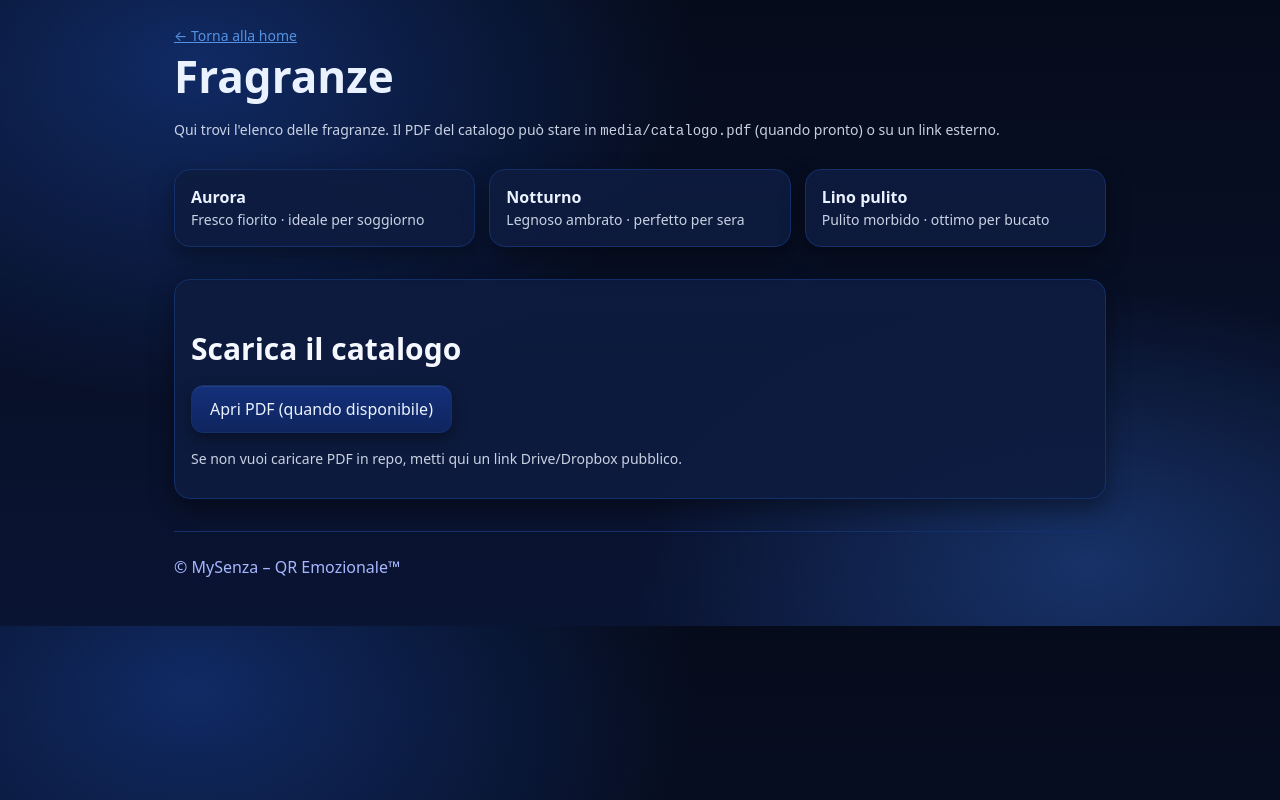
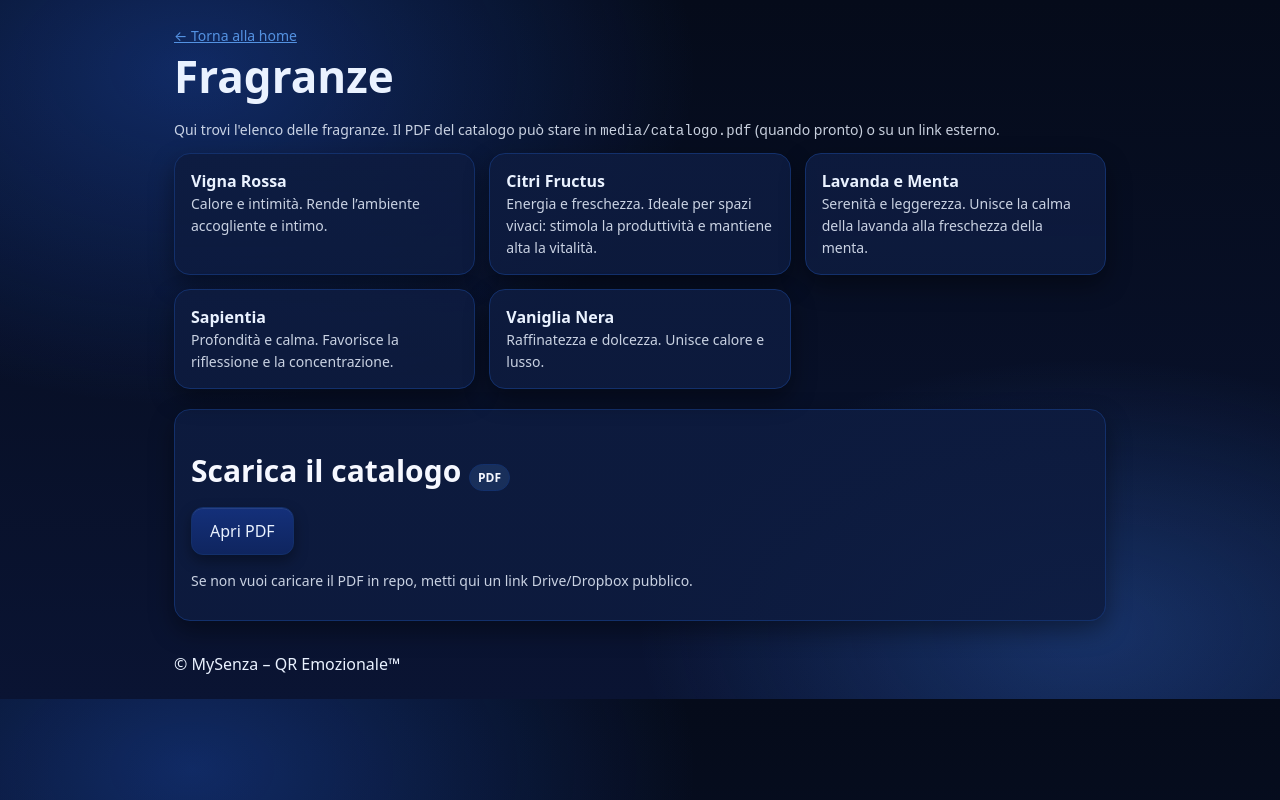
Before and after one commit to Anto161062/qremozionale-privati, a plain HTML site: page catalogo.html in a window 1280 px wide. Drawn offline with Linux system fonts and the light colour scheme.

Commit message:
B2C: inserite fragranze reali

```diff
--- a/catalogo.html
+++ b/catalogo.html
@@ -18,22 +18,16 @@
 background:var(--bg);color:#eaf2ff;}
 .container{max-width:980px;margin:0 auto;padding:24px}
 h1{font-size:clamp(28px,4.8vw,44px);margin:0 0 8px}
-h2{font-size:clamp(22px,3.2vw,30px);margin:32px 0 12px;color:#f6f8ff}
+h2{font-size:clamp(22px,3.2vw,30px);margin:24px 0 12px;color:#f6f8ff}
 .small{font-size:14px;opacity:.85}
-.hero{display:grid;gap:14px;padding:22px;border:1px solid var(--border);border-radius:16px;
-background:linear-gradient(180deg, rgba(96,165,250,.18), rgba(37,99,235,.12)), linear-gradient( to bottom right, rgba(255,255,255,.06), rgba(255,255,255,.02)); box-shadow: 0 10px 30px rgba(0,0,0,.35);}
-.cta{display:flex;gap:10px;flex-wrap:wrap}
+.grid{display:grid;gap:14px;grid-template-columns:repeat(auto-fit,minmax(240px,1fr))}
+.card{background:linear-gradient(180deg, rgba(13,27,63,.92), rgba(13,27,63,.88));border:1px solid var(--border);
+border-radius:16px;padding:16px;box-shadow:0 10px 24px rgba(0,0,0,.4)}
 .btn{display:inline-flex;align-items:center;gap:10px;padding:12px 18px;border-radius:12px;border:1px solid var(--border);
 background:linear-gradient(180deg,#14307a,#0f255f);cursor:pointer;text-decoration:none;color:#eaf2ff;
 box-shadow:inset 0 1px 0 rgba(255,255,255,.08), 0 6px 14px rgba(0,0,0,.35)}
-.btn.ghost{background:rgba(15,37,95,.6);backdrop-filter: blur(4px)}
-.card{background:linear-gradient(180deg, rgba(13,27,63,.92), rgba(13,27,63,.88));border:1px solid var(--border);
-border-radius:16px;padding:16px;margin:16px 0;box-shadow:0 10px 24px rgba(0,0,0,.4)}
-.grid{display:grid;gap:14px} .cols-3{grid-template-columns:repeat(auto-fit,minmax(220px,1fr))}
-ol{padding-left:22px} ul{padding-left:18px}
+.badge{display:inline-block;padding:4px 8px;border:1px solid var(--border);background:rgba(96,165,250,.15);border-radius:999px;font-size:12px}
 a{color:#60a5fa}
-footer{padding:24px 0;color:#a7b7ff;border-top:1px solid var(--border);margin-top:32px}
-.badge{display:inline-block;padding:4px 8px;border:1px solid var(--border);background:rgba(96,165,250,.15);border-radius:999px;font-size:12px}
 </style>
 
 </head><body>
@@ -41,16 +35,21 @@ footer{padding:24px 0;color:#a7b7ff;border-top:1px solid var(--border);margin-to
   <a href="index.html" class="small">← Torna alla home</a>
   <h1>Fragranze</h1>
   <p class="small">Qui trovi l'elenco delle fragranze. Il PDF del catalogo può stare in <code>media/catalogo.pdf</code> (quando pronto) o su un link esterno.</p>
-  <div class="grid cols-3">
-    <div class="card"><strong>Aurora</strong><br><span class="small">Fresco fiorito · ideale per soggiorno</span></div>
-    <div class="card"><strong>Notturno</strong><br><span class="small">Legnoso ambrato · perfetto per sera</span></div>
-    <div class="card"><strong>Lino pulito</strong><br><span class="small">Pulito morbido · ottimo per bucato</span></div>
+
+  <div class="grid">
+    <div class="card"><strong>Vigna Rossa</strong><br><span class="small">Calore e intimità. Rende l’ambiente accogliente e intimo.</span></div>
+    <div class="card"><strong>Citri Fructus</strong><br><span class="small">Energia e freschezza. Ideale per spazi vivaci: stimola la produttività e mantiene alta la vitalità.</span></div>
+    <div class="card"><strong>Lavanda e Menta</strong><br><span class="small">Serenità e leggerezza. Unisce la calma della lavanda alla freschezza della menta.</span></div>
+    <div class="card"><strong>Sapientia</strong><br><span class="small">Profondità e calma. Favorisce la riflessione e la concentrazione.</span></div>
+    <div class="card"><strong>Vaniglia Nera</strong><br><span class="small">Raffinatezza e dolcezza. Unisce calore e lusso.</span></div>
   </div>
-  <div class="card">
-    <h2>Scarica il catalogo</h2>
-    <p><a class="btn" href="media/catalogo.pdf">Apri PDF (quando disponibile)</a></p>
-    <p class="small">Se non vuoi caricare PDF in repo, metti qui un link Drive/Dropbox pubblico.</p>
+
+  <div class="card" style="margin-top:20px">
+    <h2>Scarica il catalogo <span class="badge">PDF</span></h2>
+    <p><a class="btn" href="media/catalogo.pdf">Apri PDF</a></p>
+    <p class="small">Se non vuoi caricare il PDF in repo, metti qui un link Drive/Dropbox pubblico.</p>
   </div>
-  <footer>© MySenza – QR Emozionale™</footer>
+
+  <footer style="margin-top:32px">© MySenza – QR Emozionale™</footer>
 </div>
 </body></html>
```
